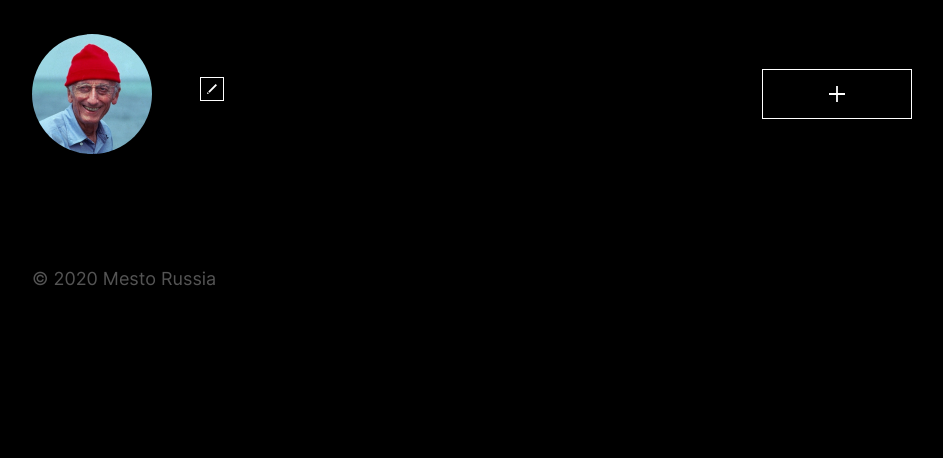
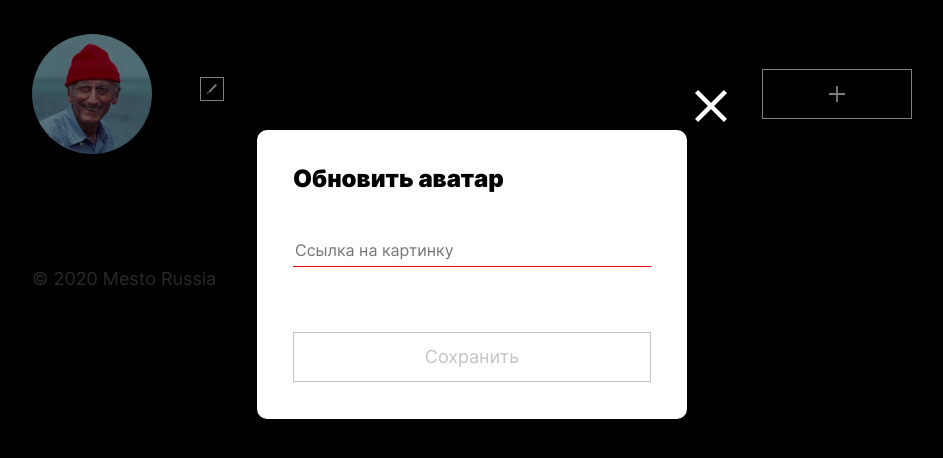
Before and after one commit to SemaJenya/mesto-project-bootcamp, a website built with webpack: page src/index.html in a window 1280 px wide. Both pictures are taken after a click on the button 260 px from the left and 219 px from the top of the page. Shown: the part 126-584 px from the top of the page, without its empty margins (168-1111 px from the left). Built offline with nearby package versions, Linux system fonts and the light colour scheme; no server answers; a web font is replaced by a local one.

Commit message:
open and close edit avatar popup

```diff
--- a/src/index.html
+++ b/src/index.html
@@ -48,7 +48,7 @@
             <div class="popup" id="profilePopup" tabindex="0">
                 <div class="popup__body">
                     <h2 class="popup__title">Редактировать профиль</h2>
-                    <form class="form" name="profileForm" method="post" novalidate>
+                    <form class="form" name="profileForm" novalidate>
                         <div class="form__item-box">
                             <input id="name-input" type="text" class="form__item form__item_type_name" name="name" placeholder="Имя" required minlength="2" maxlength="40">
                             <span class="name-input-error form__item-error"></span>
@@ -66,7 +66,7 @@
             <div class="popup" id="cardPopup" tabindex="0">
                 <div class="popup__body">
                     <h2 class="popup__title">Новое место</h2>
-                    <form class="form" name="cardForm" method="post" novalidate>
+                    <form class="form" name="cardForm" novalidate>
                         <div class="form__item-box">
                             <input id="placeName-input" type="text" class="form__item form__item_type_placeName" name="placeName" placeholder="Название" required minlength="2" maxlength="30">
                             <span class="placeName-input-error form__item-error"></span>
@@ -89,6 +89,20 @@
                 </div>
             </div>
 
+            <!--Модальное окно редактирования аватара пользователя-->
+            <div class="popup" id="avatarPopup" tabindex="0">
+                <div class="popup__body">
+                    <h2 class="popup__title">Обновить аватар</h2>
+                    <form class="form" name="avatarForm" novalidate>
+                        <div class="form__item-box">
+                            <input id="avatarLink-input" type="url" class="form__item form__item_type_imgLink" name="imgLink" placeholder="Ссылка на картинку" required>
+                            <span class="avatarLink-input-error form__item-error"></span>
+                        </div>
+                        <button class="form__button" name="button" aria-label="Новый аватар">Сохранить</button>
+                    </form>
+                    <button type="button" class="popup__close" aria-label="крестик"></button>
+                </div>
+            </div>
          <!--template для добавления карточки на страницу-->
          <template id="photo-grid-item-template">
             <div class="photo-grid__container">
--- a/src/index.js
+++ b/src/index.js
@@ -22,6 +22,12 @@ const closeCardPopup = popupCard.querySelector('.popup__close');
 
 // найдем элемент картинки аватара пользователя
 const profileAvatar = document.querySelector('.profile__avatar');
+
+//найдем элементы для редактирования аватара пользователя
+const avatarPopup = document.querySelector('#avatarPopup');
+const editAvatar = document.querySelector('.profile__avatar-edit');
+const closeAvatarPopup = avatarPopup.querySelector('.popup__close');
+
 
 
 // Функция валидации форм
@@ -87,3 +93,11 @@ cardFormElement.addEventListener('submit', function(e){
 fullImageClosePopup.addEventListener('click', function(){
     closePopup(fullImagePopup);
 })
+
+editAvatar.addEventListener('click', function(){
+    openedPopup(avatarPopup);
+})
+
+closeAvatarPopup.addEventListener('click', function(){
+    closePopup(avatarPopup);
+})
```
